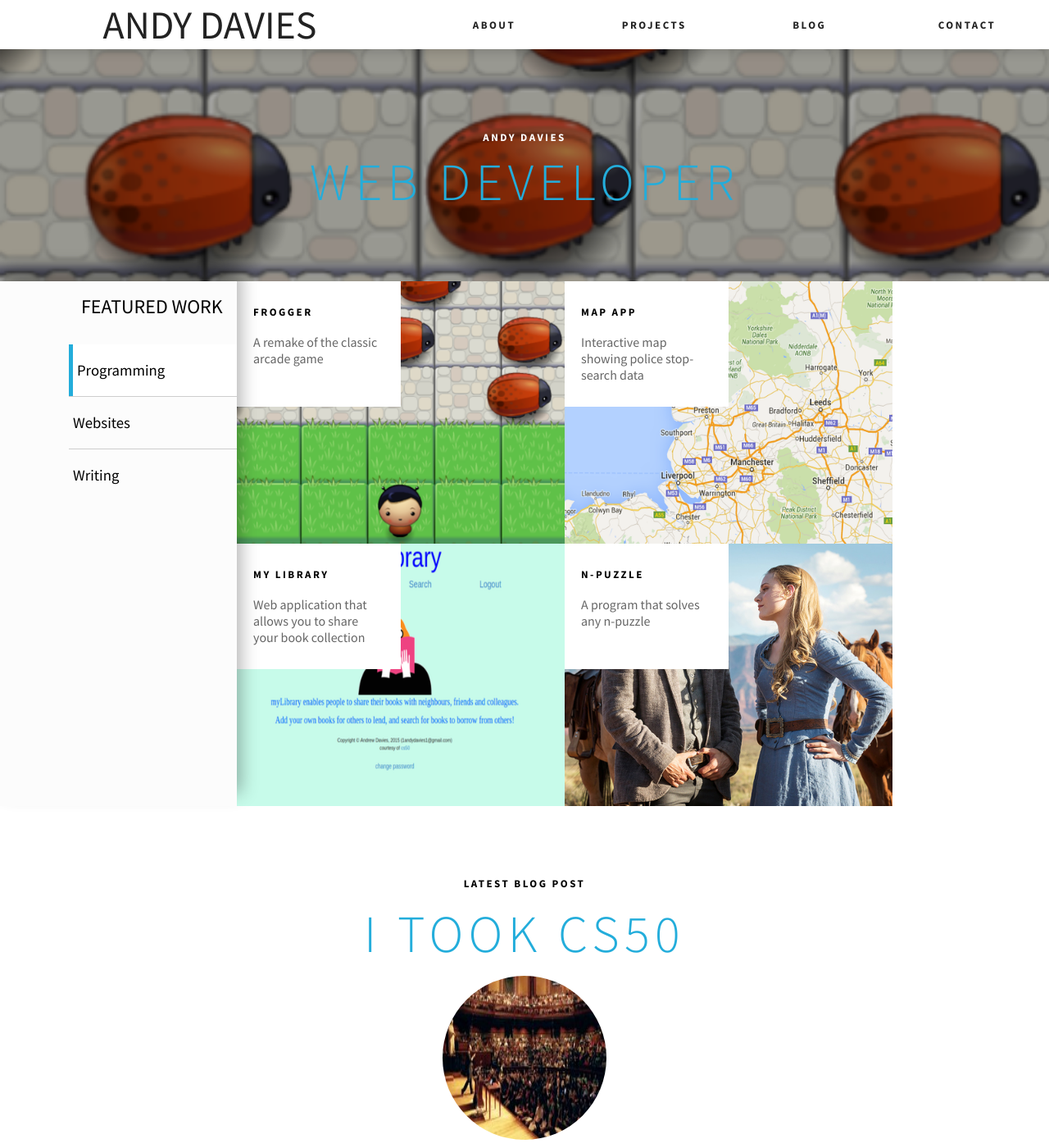
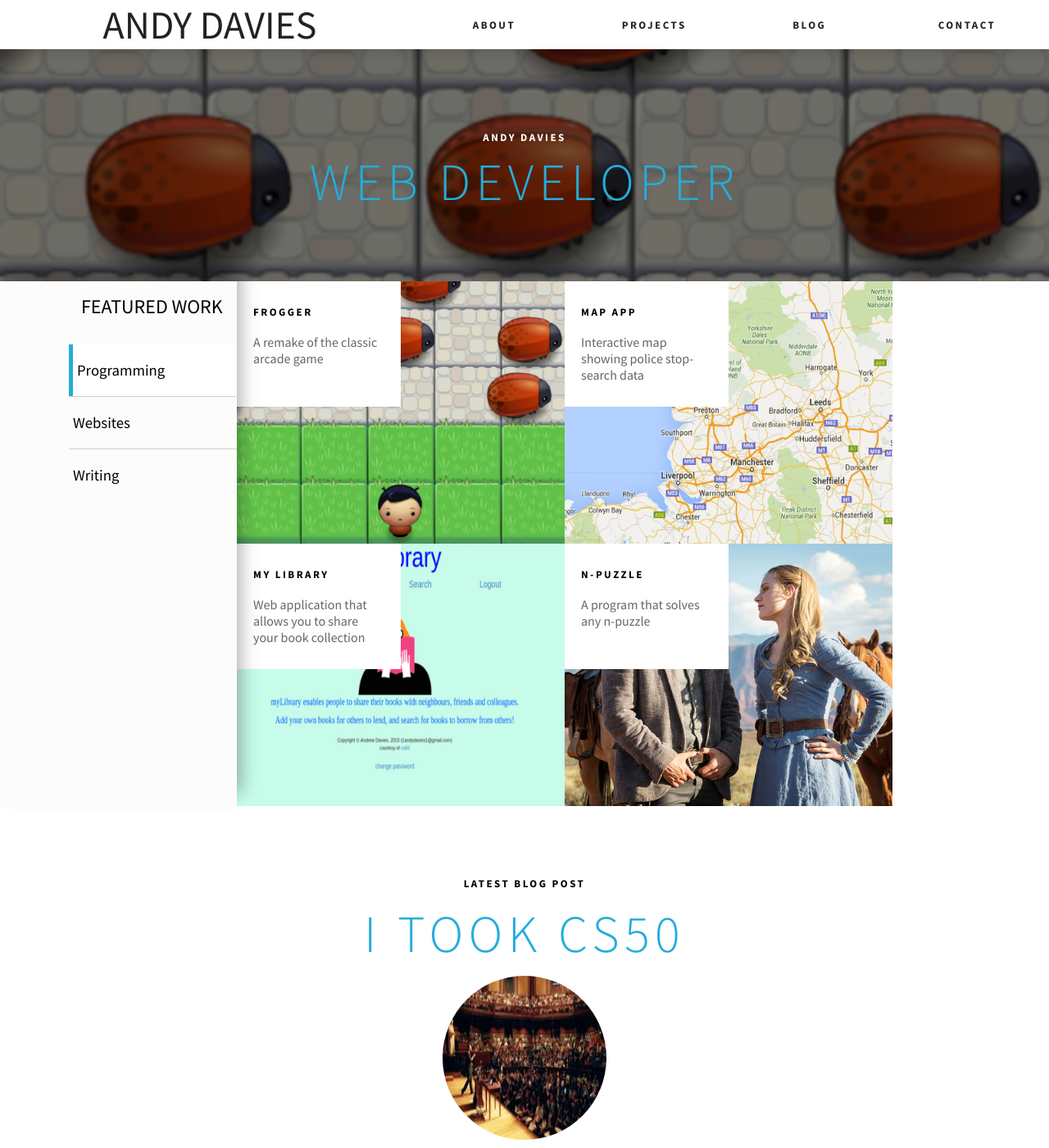
Before and after one commit to andavies/andavies.github.io, a Jekyll site: the page built from index.html, in a window 1280 px wide and 1400 px high. Shown: the whole window at 82% size. Built offline with Jekyll 4.4.1, drawn with Linux system fonts in a browser that asks for light colours.

Commit message:
Tweak opacity (again)

```diff
--- a/_sass/_components/_landing-feature.scss
+++ b/_sass/_components/_landing-feature.scss
@@ -21,7 +21,7 @@
 	&::before {
 		content: "";
 		background: black;
-		opacity: 0.3;
+		opacity: 0.5;
 		top: 0;
 		left: 0;
 		bottom: 0;
```
